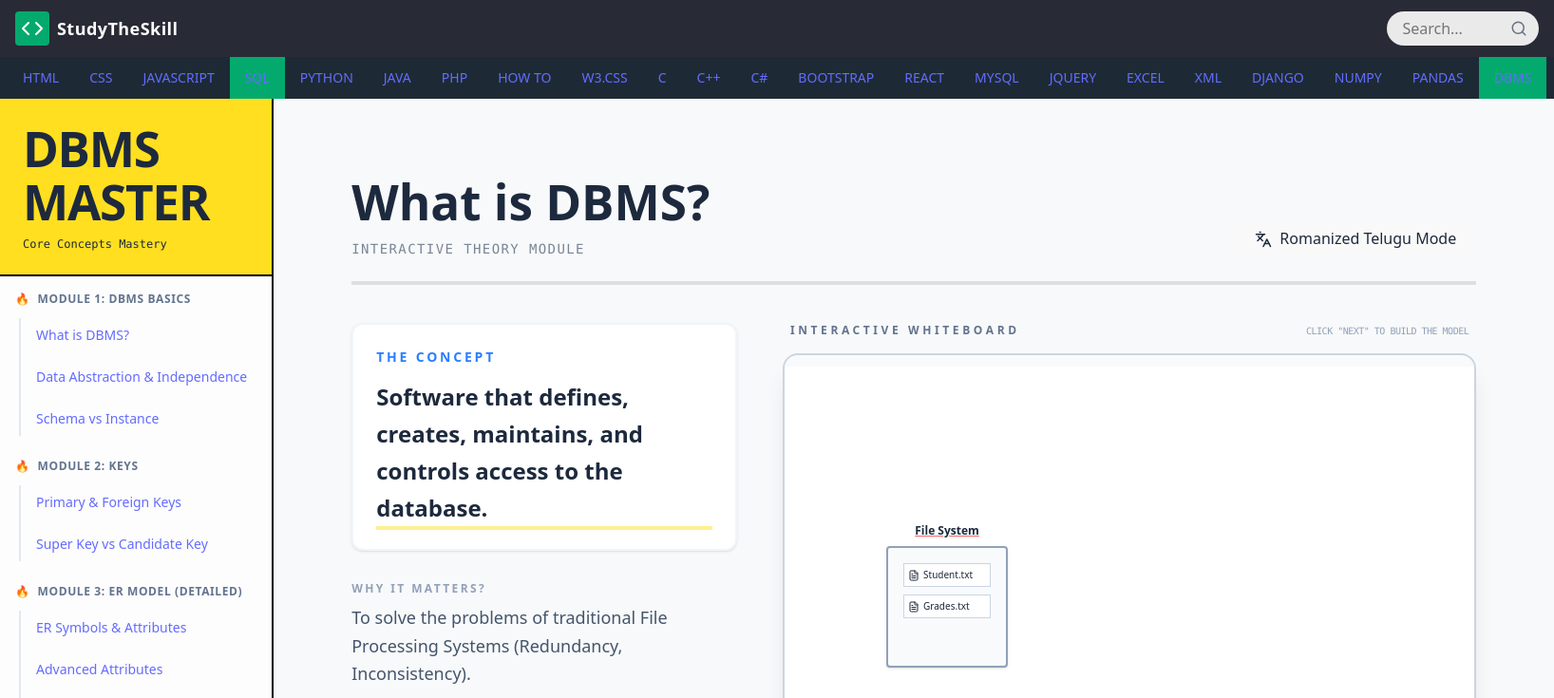
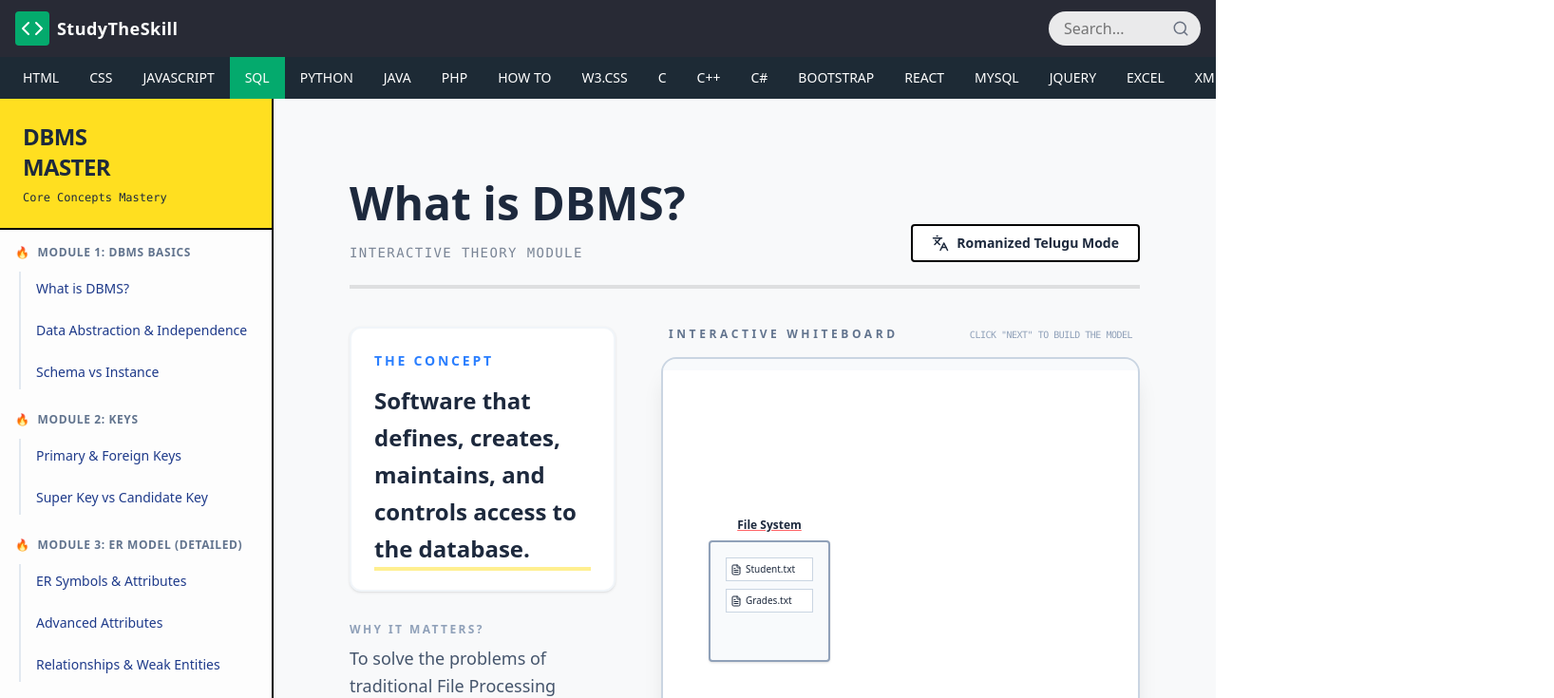
Before and after one commit to lokesh267272/studytheskill, a React (Vite) app: page /dbms/what-is-dbms in a window 1280 px wide. Shown: the top 735 px of the page at 95% size, 1636 px wide, since content can reach past the window. Built offline with nearby package versions, Linux system fonts and the light colour scheme.

Commit message:
Fix Tailwind CSS and Layout issues

```diff
--- a/src/components/Layout/Navbar.tsx
+++ b/src/components/Layout/Navbar.tsx
@@ -57,7 +57,7 @@ export const Navbar: React.FC<NavbarProps> = ({ sidebarOpen, setSidebarOpen }) =
                             href={`#${course.toLowerCase()}`}
                             key={course}
                             className={`
-                                px-4 py-3 text-sm hover:bg-black/30 transition-colors block
+                                px-4 py-3 text-sm hover:bg-black/30 transition-colors block !text-white
                                 ${course === 'SQL' ? 'bg-[#04AA6D] hover:bg-[#04AA6D]' : ''}
                             `}
                         >
@@ -66,7 +66,7 @@ export const Navbar: React.FC<NavbarProps> = ({ sidebarOpen, setSidebarOpen }) =
                     ))}
                     <a
                         href="/dbms/what-is-dbms"
-                        className="px-4 py-3 text-sm bg-[#04AA6D] hover:bg-[#059862] transition-colors font-bold block"
+                        className="px-4 py-3 text-sm bg-[#04AA6D] hover:bg-[#059862] transition-colors font-bold block !text-white"
                     >
                         DBMS
                     </a>
--- a/src/components/Sidebar/Sidebar.tsx
+++ b/src/components/Sidebar/Sidebar.tsx
@@ -44,8 +44,8 @@ export const Sidebar: React.FC<Props> = ({ isOpen, onToggle }) => {
                                             className={`
                         text-left w-full text-sm py-2 px-2 rounded transition-colors block
                         ${topicSlug === topic.slug
-                          ? 'bg-blue-100 text-blue-900 font-bold border-l-4 border-blue-600'
-                          : 'text-slate-600 hover:bg-slate-100 hover:text-black'}
+                                                    ? 'bg-[#dbeafe] text-[#1e3a8a] font-bold border-l-4 border-blue-600'
+                                                    : 'text-[#1e3a8a] hover:bg-slate-100 hover:text-black'}
                       `}
                                         >
                                             {topic.title}
--- a/src/index.css
+++ b/src/index.css
@@ -15,61 +15,9 @@
   -moz-osx-font-smoothing: grayscale;
 }
 
-a {
-  font-weight: 500;
-  color: #646cff;
-  text-decoration: inherit;
-}
-
-a:hover {
-  color: #535bf2;
-}
-
-body {
-  margin: 0;
-  display: flex;
-  place-items: center;
-  min-width: 320px;
-  min-height: 100vh;
-}
-
-h1 {
-  font-size: 3.2em;
-  line-height: 1.1;
-}
-
-button {
-  border-radius: 8px;
-  border: 1px solid transparent;
-  padding: 0.6em 1.2em;
-  font-size: 1em;
-  font-weight: 500;
-  font-family: inherit;
-  background-color: #1a1a1a;
-  cursor: pointer;
-  transition: border-color 0.25s;
-}
-
-button:hover {
-  border-color: #646cff;
-}
-
-button:focus,
-button:focus-visible {
-  outline: 4px auto -webkit-focus-ring-color;
-}
-
 @media (prefers-color-scheme: light) {
   :root {
     color: #213547;
     background-color: #ffffff;
   }
-
-  a:hover {
-    color: #747bff;
-  }
-
-  button {
-    background-color: #f9f9f9;
-  }
 }
--- a/vite.config.ts
+++ b/vite.config.ts
@@ -1,6 +1,7 @@
 import path from 'path';
 import { defineConfig, loadEnv } from 'vite';
 import react from '@vitejs/plugin-react';
+import tailwindcss from '@tailwindcss/vite';
 
 export default defineConfig(({ mode }) => {
   const env = loadEnv(mode, '.', '');
@@ -9,7 +10,7 @@ export default defineConfig(({ mode }) => {
       port: 3000,
       host: '0.0.0.0',
     },
-    plugins: [react()],
+    plugins: [react(), tailwindcss()],
     define: {
       'process.env.API_KEY': JSON.stringify(env.GEMINI_API_KEY),
       'process.env.GEMINI_API_KEY': JSON.stringify(env.GEMINI_API_KEY)
```
Lines whose indentation alone changed are shown as unchanged.
